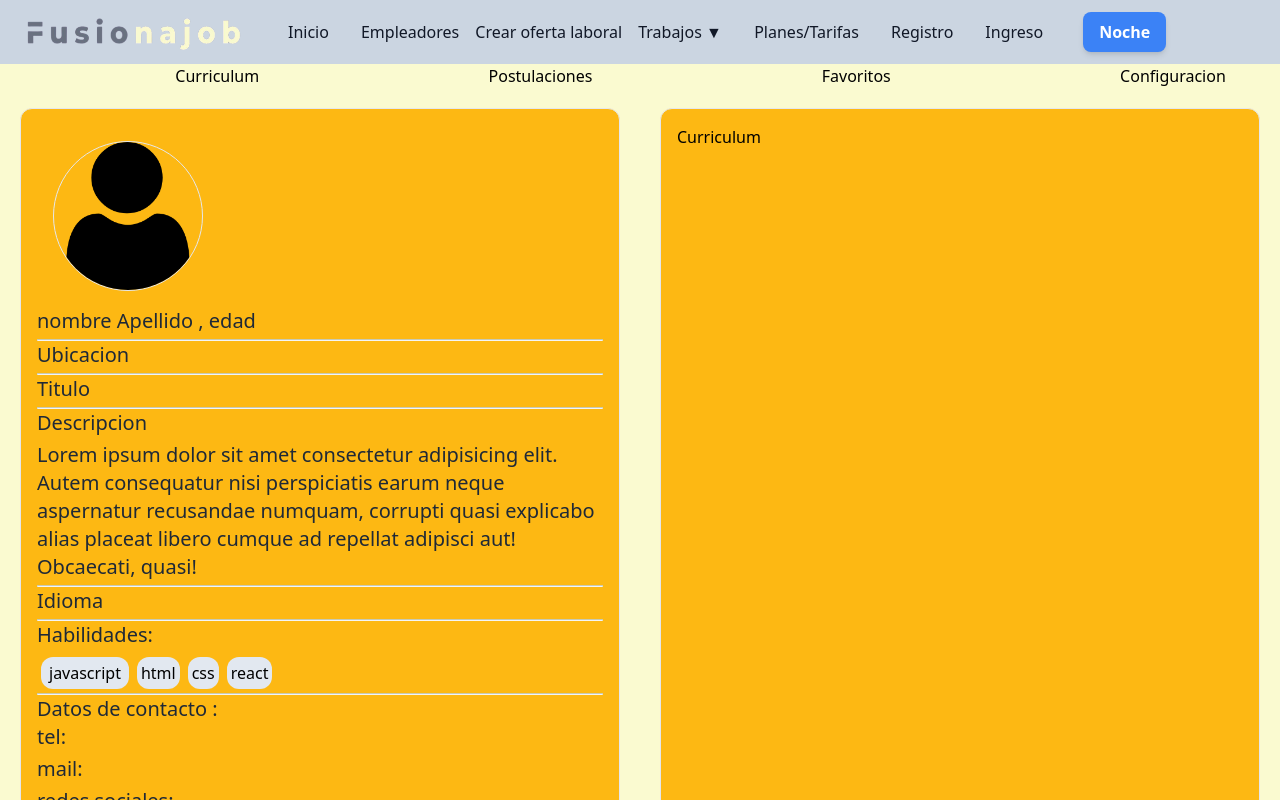
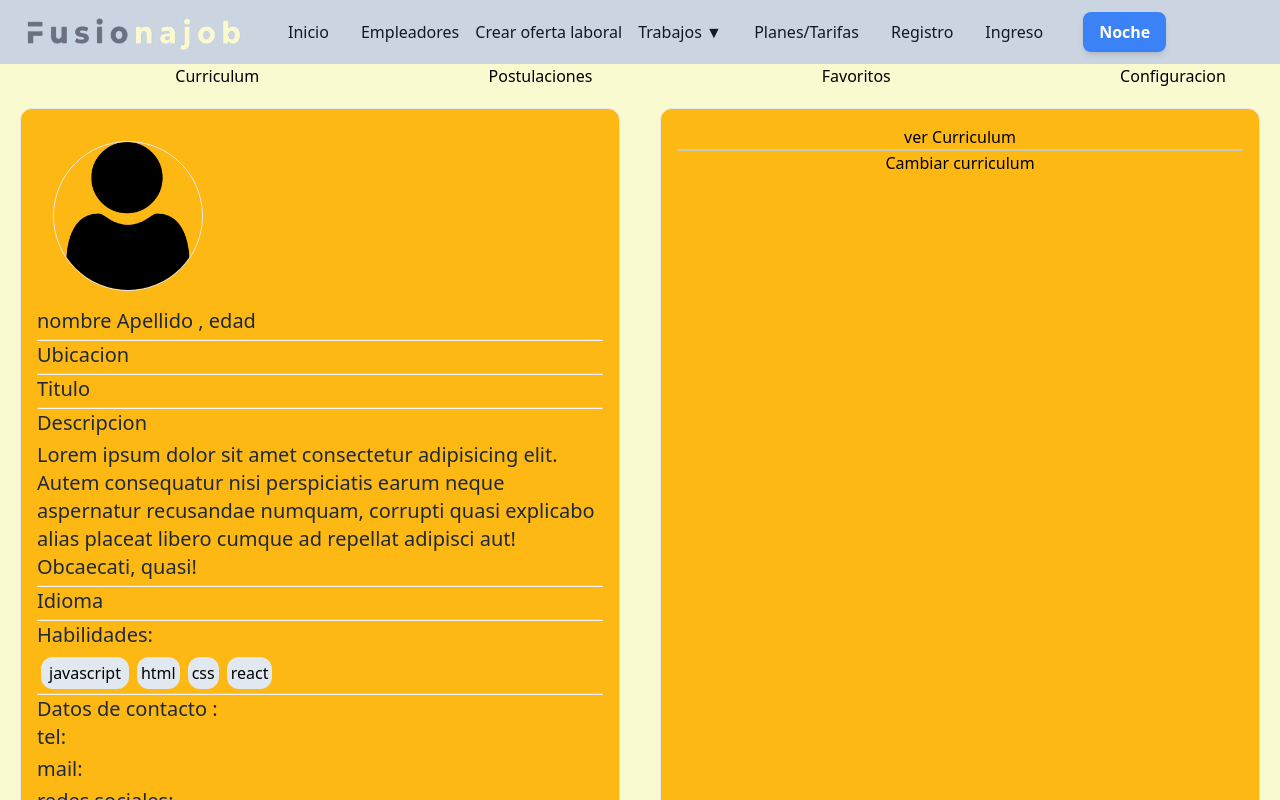
Before and after one commit to felipecalderon/PF-SoyHenry, a React (Create React App) app in the folder client/: page /profile in a window 1280 px wide. Shown: the top 800 px of the page. Built offline with nearby package versions, Linux system fonts and the light colour scheme; no server answers.

Commit message:
barra de opciones en el perfil del usuario

```diff
--- a/client/src/components/UserProfile/Curriculum.jsx
+++ b/client/src/components/UserProfile/Curriculum.jsx
@@ -2,7 +2,11 @@ import React from 'react'
 
 function Curriculum() {
   return (
-    <div>Curriculum</div>
+    <div style={{textAlign:"center"}}>
+      <a href="./profile/pdf" target="_blank"><button>ver Curriculum</button></a>
+      <hr />
+      <button>Cambiar curriculum</button>
+    </div>
   )
 }
 
--- /dev/null
+++ b/client/src/components/UserProfile/Pdf.jsx
@@ -0,0 +1,16 @@
+import React from 'react'
+function Pdf() {
+  return (
+    <>
+        <object
+        data={require("./curriculumejemplo.pdf")}
+        type="application/pdf"
+      style={{width: "100%",
+        height: "100vh"}}>
+
+        </object>
+    </>
+  )
+}
+
+export default Pdf
--- a/client/src/components/UserProfile/UserProfile.jsx
+++ b/client/src/components/UserProfile/UserProfile.jsx
@@ -58,7 +58,7 @@ const displayComponente=(selectedValueBarraPerfil)=>{
             checked={selectedValueBarraPerfil.valorSeleccionado === "curriculum"}
             onChange={handleSortOrderChange}
                   />
-<label for="curriculum" className='checked:bg-secondary-light'>Curriculum</label>
+<label for="curriculum" className='cursor-pointer select-none '>Curriculum</label>
                 <input
                 className='invisible'
             type="radio"
@@ -70,7 +70,7 @@ const displayComponente=(selectedValueBarraPerfil)=>{
 
 
                   />
-<label for="postulaciones">Postulaciones</label>
+<label for="postulaciones" className='cursor-pointer select-none'>Postulaciones</label>
 <input
 className='invisible'
             type="radio"
@@ -82,7 +82,7 @@ className='invisible'
 
 
                   />
-<label for="favoritos">Favoritos</label>
+<label for="favoritos" className='cursor-pointer select-none'>Favoritos</label>
 
 <input
 className='invisible'
@@ -95,7 +95,7 @@ className='invisible'
 
 
                   />
-<label for="configuracion">Configuracion</label>
+<label for="configuracion" className='cursor-pointer select-none'>Configuracion</label>
                 </div>
 
             <section className="bg-primary-light flex  ">
--- a/client/src/routes.js
+++ b/client/src/routes.js
@@ -8,6 +8,7 @@ import { Registro } from './components/Registro/Registro'
 import { RegistroEmpresa } from './components/Registro/RegistroEmpresa'
 import { About } from './components/About/About'
 import UserProfile from './components/UserProfile/UserProfile'
+import Pdf from './components/UserProfile/Pdf'
 
 
 export const rutas = createBrowserRouter([
@@ -46,5 +47,9 @@ export const rutas = createBrowserRouter([
     {
       path:"/profile",
       element:<UserProfile/>
+    },
+    {
+      path:"/profile/pdf",
+      element:<Pdf/>
     }
 ])
```
Also changed, not shown: 1 other file (tests, documents, lock files or other folders).
